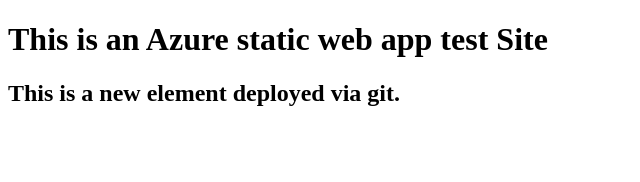
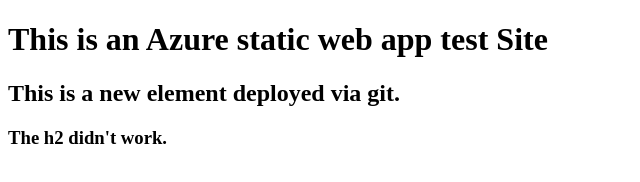
Before and after one commit to jmcatominey/azuretestsite, a plain HTML site: page index.html in a window 1280 px wide. Shown: the whole page, without its empty margins (0-640 px from the left). Drawn offline with Linux system fonts and the light colour scheme.

Commit message:
no message

```diff
--- a/index.html
+++ b/index.html
@@ -9,5 +9,6 @@
 <body>
     <h1>This is an Azure static web app test Site</h1>
     <h2>This is a new element deployed via git.</h2>
+    <h3>The h2 didn't work.</h3>
 </body>
 </html>
```
